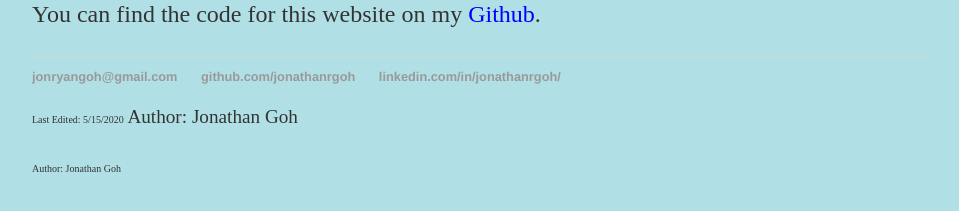
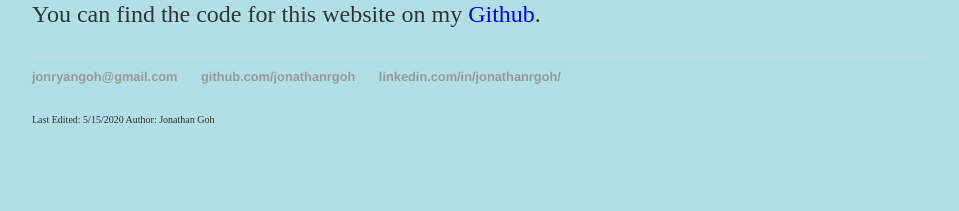
Before and after one commit to jonathanrgoh/jonathanrgoh.github.io, a Jekyll site: the page built from index.html, in a window 1280 px wide, cut to the strip 671-1089 px from the top of the page. Shown: the part 175-386 px from the top of the strip, without its empty margins (160-1119 px from the left). Built offline with Jekyll 4.4.1, drawn with Linux system fonts in a browser that asks for light colours.

Commit message:
Update default.html

```diff
--- a/_layouts/default.html
+++ b/_layouts/default.html
@@ -34,10 +34,9 @@
 				<li><a href="https://www.linkedin.com/in/jonathanrgoh/">linkedin.com/in/jonathanrgoh/</a></li>
 				</ul>
 
-				<p><font size = "1">Last Edited: 5/15/2020</font>
-				Author: Jonathan Goh
+				<p><font size = "1">Last Edited: 5/15/2020   Author: Jonathan Goh</font>
+
 				</p>
-				<p><font size = "1">Author: Jonathan Goh</font></p>
 			</footer>
 		</body>
 	</html>
```
